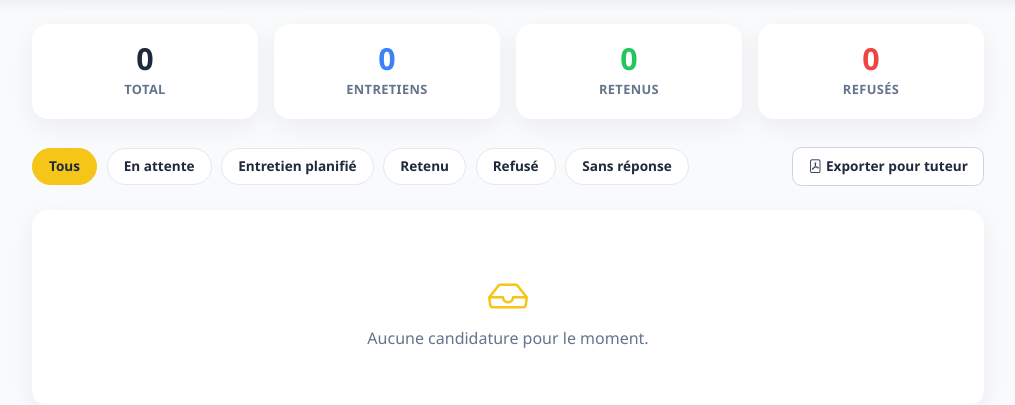
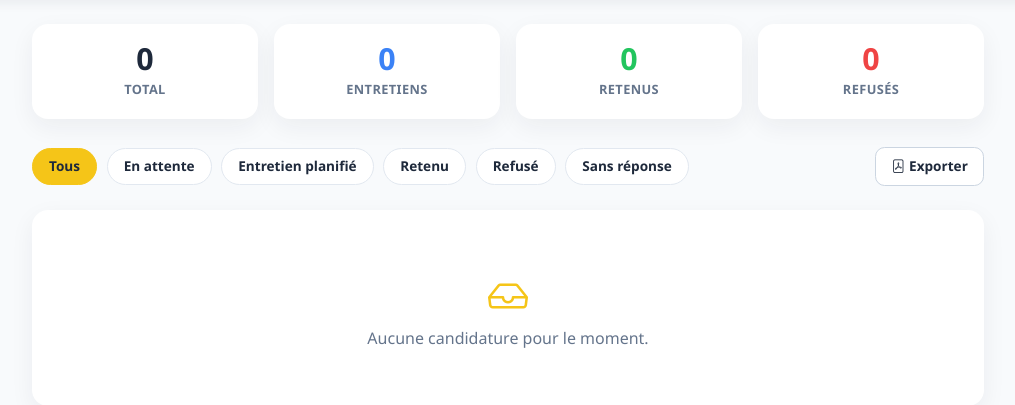
Before and after one commit to bilal-allouch/alterntrack, a Flask app: page / in a window 1280 px wide. Shown: the part 70-475 px from the top of the page, without its empty margins (132-1147 px from the left). Run offline with Flask 3, Linux system fonts and the light colour scheme; the visitor is signed in with stand-in values (Sample User, id 1); data that the repository does not hold is empty; some libraries are stand-ins or nearby versions.

Commit message:
Rename export button

```diff
--- a/templates/index.html
+++ b/templates/index.html
@@ -416,7 +416,7 @@
                 {% endfor %}
             </div>
             <a href="{{ url_for('export_tuteur') }}" class="btn-export">
-                <i class="bi bi-file-pdf me-1"></i>Exporter pour tuteur
+                <i class="bi bi-file-pdf me-1"></i>Exporter
             </a>
         </div>
 
```
